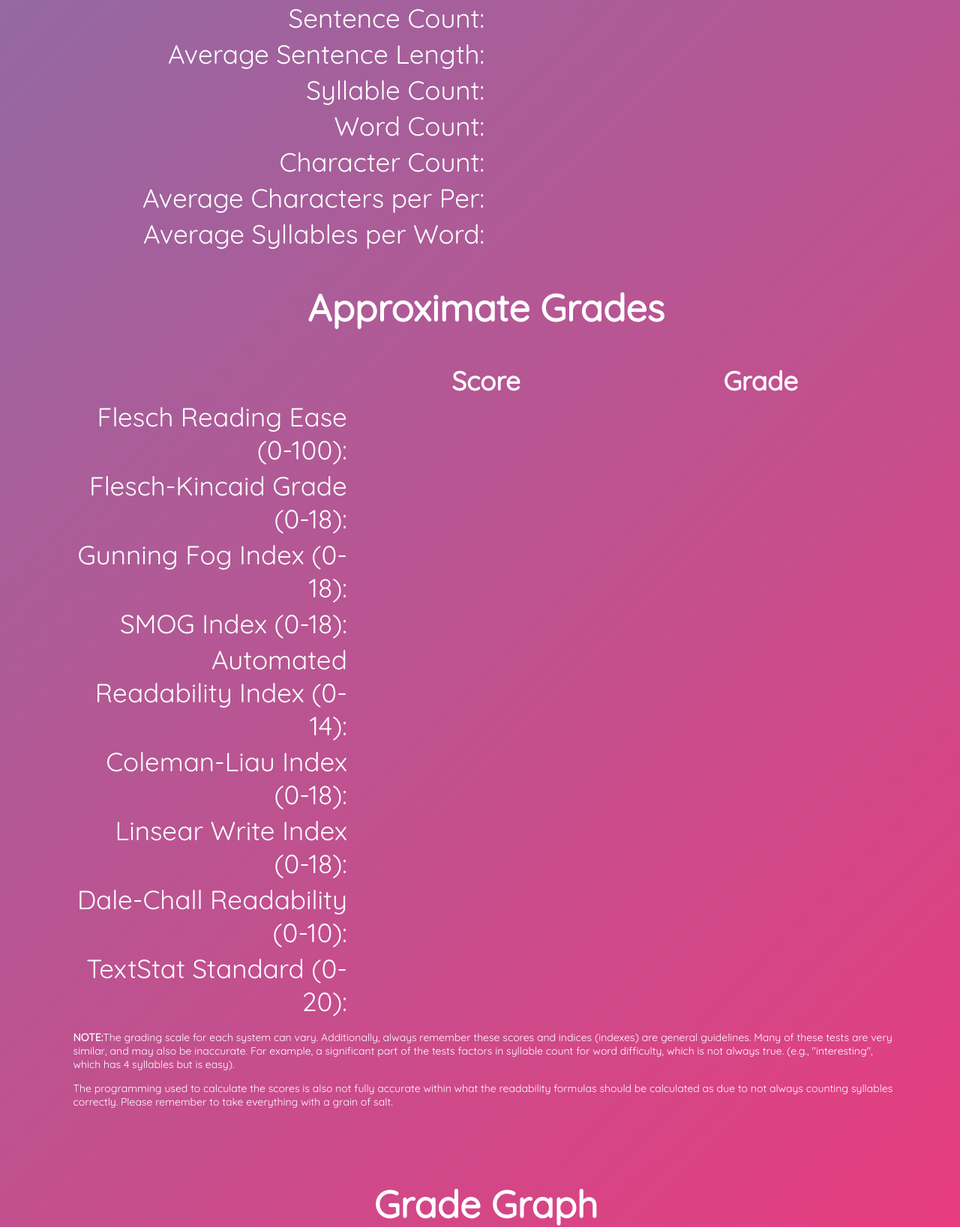
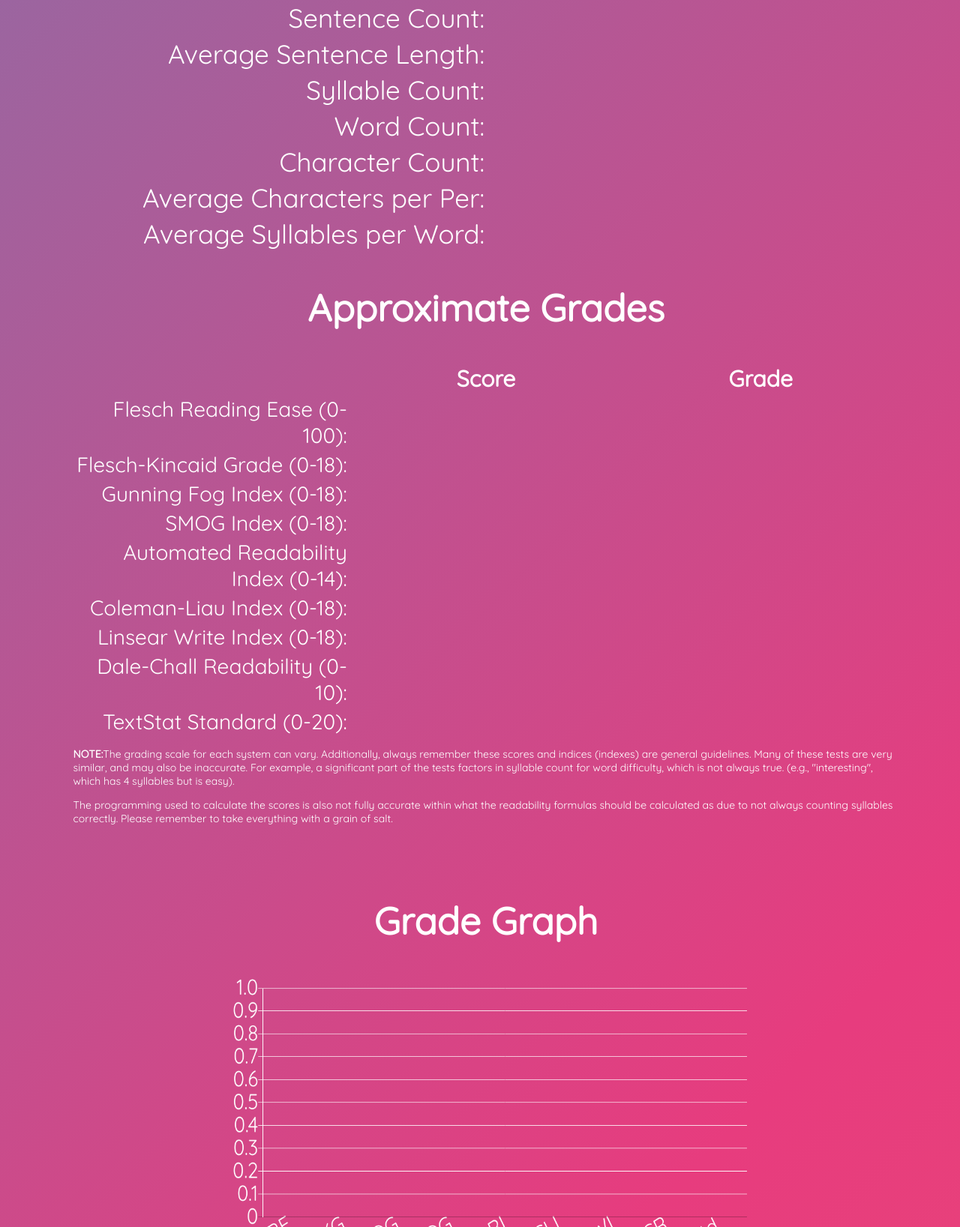
Before and after one commit to gautomdas/Speech4Me, a Flask app: template templates/stats.html in a window 1280 px wide. Shown: the part 1249-2886 px from the top of the page at 75% size. Run offline with Flask 2, Linux system fonts and the light colour scheme; the template is opened without the code that fills it, so the values that code supplies are empty; parts of the project's set-up code (start-up, migrations or seed data) failed here and were passed over; some libraries are stand-ins or nearby versions.

Commit message:
Fixed Text Sixes

```diff
--- a/templates/generated_paragraph.html
+++ b/templates/generated_paragraph.html
@@ -1 +1 @@
-<p>This is a  <select class="someSel" name="test"><option class="others" value="test">test</option><option class="others" value="try">try</option><option class="others" value="run">run</option></select></span> .  <br></p>
+<p>eat my ass  <select class="someSel" name="cunt"><option class="others" value="cunt">cunt</option><option class="others" value="slit">slit</option><option class="others" value="snatch">snatch</option><option class="others" value="twat">twat</option><option class="others" value="puss">puss</option></select></span> <br></p>
--- a/templates/stats.html
+++ b/templates/stats.html
@@ -375,54 +375,54 @@
 
 <section class="basic" style="margin:auto">
     <h1 align="center">Approximate Grades</h1>
-    <table style="width:100%; margin: auto">
+    <table style="width:100%; margin: auto; font-size: 30px !important;">
       <tr>
-        <th align="right" style="width:33%"></th>
-        <th align="center" style="width:33%">Score</th>
-        <th align="center" style="width:33%">Grade</th>
+        <th align="right" style="width:33%; font-size: 30px !important;"></th>
+        <th align="center" style="width:33%; font-size: 30px !important;">Score</th>
+        <th align="center" style="width:33%; font-size: 30px !important;">Grade</th>
       </tr>
       <tr>
-        <td align="right" style="width:33%">Flesch Reading Ease (0-100):</td>
+        <td align="right" style="width:33%; font-size: 28px !important;">Flesch Reading Ease (0-100):</td>
         <td align="center" style="width:33%">{{ fre_s }}</td>
         <td align="center" style="width:33%">{{ fre_g }}</td>
       </tr>
       <tr>
-        <td align="right" style="width:33%">Flesch-Kincaid Grade (0-18):</td>
+        <td align="right" style="width:33%; font-size: 28px !important;">Flesch-Kincaid Grade (0-18):</td>
         <td align="center" style="width:33%">{{ fkg_s }}</td>
         <td align="center" style="width:33%">{{ fkg_g }}</td>
       </tr>
       <tr>
-        <td align="right" style="width:33%">Gunning Fog Index (0-18):</td>
+        <td align="right" style="width:33%; font-size: 28px !important;">Gunning Fog Index (0-18):</td>
         <td align="center" style="width:33%">{{ gfi_s }}</td>
         <td align="center" style="width:33%">{{ gfi_g }}</td>
       </tr>
       <tr>
-        <td align="right" style="width:33%">SMOG Index (0-18):</td>
+        <td align="right" style="width:33%; font-size: 28px !important;">SMOG Index (0-18):</td>
         <td align="center" style="width:33%">{{ si_s }}</td>
         <td align="center" style="width:33%">{{ si_g }}</td>
       </tr>
       <tr>
-        <td align="right" style="width:33%">Automated Readability Index (0-14):</td>
+        <td align="right" style="width:33%;  font-size: 28px !important;">Automated Readability Index (0-14):</td>
         <td align="center" style="width:33%">{{ ari_s }}</td>
         <td align="center" style="width:33%">{{ ari_g }}</td>
       </tr>
       <tr>
-        <td align="right" style="width:33%">Coleman-Liau Index (0-18):</td>
+        <td align="right" style="width:33%; font-size: 28px !important;">Coleman-Liau Index (0-18):</td>
         <td align="center" style="width:33%">{{ cli_s }}</td>
         <td align="center" style="width:33%">{{ cli_g }}</td>
       </tr>
       <tr>
-        <td align="right" style="width:33%">Linsear Write Index (0-18):</td>
+        <td align="right" style="width:33%; font-size: 28px !important;">Linsear Write Index (0-18):</td>
         <td align="center" style="width:33%">{{ lwi_s }}</td>
         <td align="center" style="width:33%">{{ lwi_g }}</td>
       </tr>
       <tr>
-        <td align="right" style="width:33%">Dale-Chall Readability (0-10):</td>
+        <td align="right" style="width:33%; font-size: 28px !important;">Dale-Chall Readability (0-10):</td>
         <td align="center" style="width:33%">{{ dcr_s }}</td>
         <td align="center" style="width:33%">{{ dcr_g }}</td>
       </tr>
       <tr>
-          <td align="right" style="width:33%">TextStat Standard (0-20):</td>
+          <td align="right" style="width:33%;  font-size: 28px !important;">TextStat Standard (0-20):</td>
         <td align="center" style="width:33%">{{ overG }}</td>
         <td align="center" style="width:33%">{{ over }}</td>
       </tr>
```
